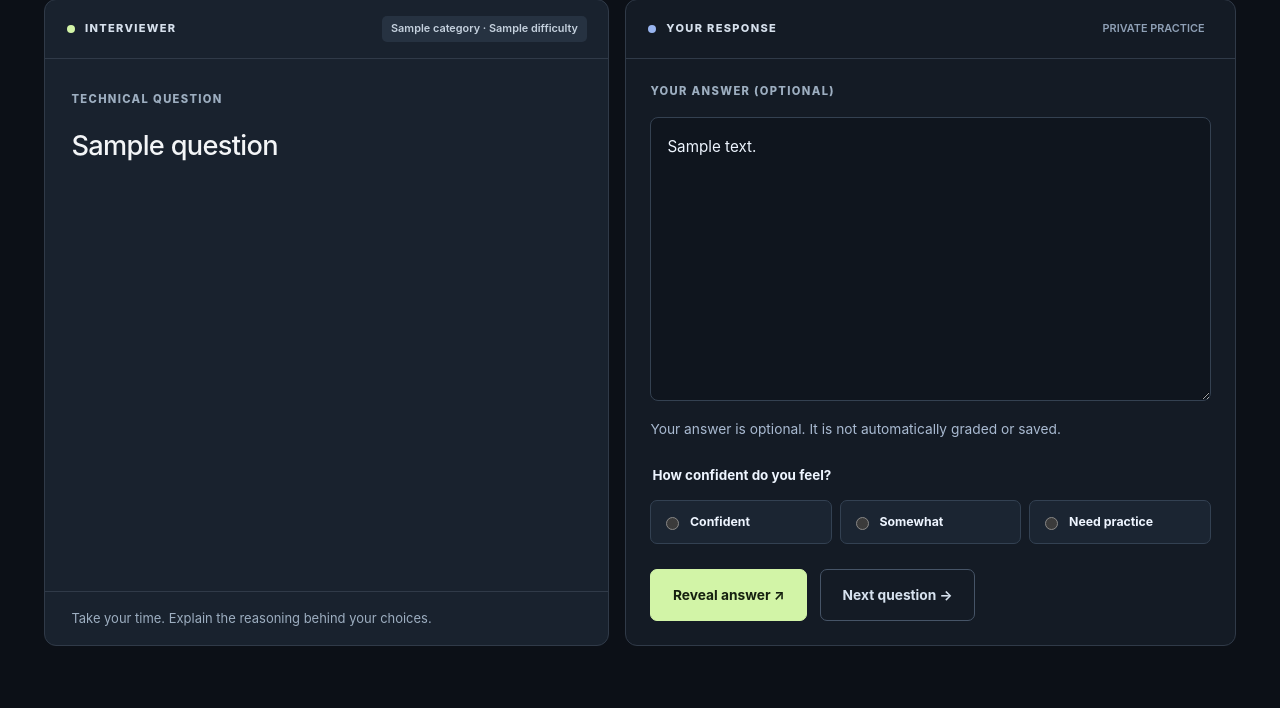
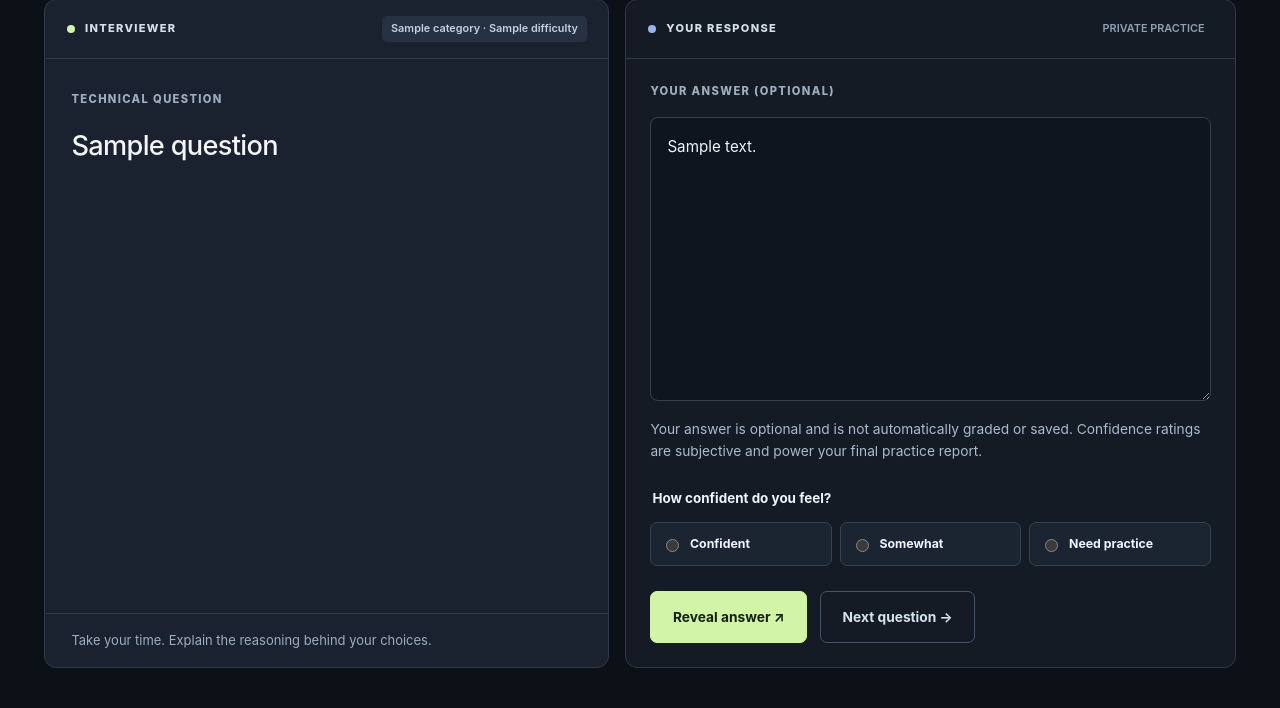
Before and after one commit to MohammadRezaHeydari-se/DevOps_Interview_Lab, a Flask app: template src/web/templates/question.html in a window 1280 px wide. Shown: the part 296-1004 px from the top of the page. Run offline with Flask 3, Linux system fonts and the light colour scheme; the template is opened without the code that fills it: most values are stand-ins (such as "Sample title", 1, 10 or a date in 2020).

Commit message:
copy: explain subjective ratings and final interview report

```diff
--- a/src/web/templates/question.html
+++ b/src/web/templates/question.html
@@ -24,7 +24,7 @@
     <form class="response-form" method="post" action="{{ url_for('main.answer') }}">
       <label for="answer" class="speaker-label">Your answer (optional)</label>
       <textarea id="answer" name="answer" rows="10" placeholder="Start with what you would check first, why it matters, and what you would do next...">{{ answer }}</textarea>
-      <p class="help">Your answer is optional. It is not automatically graded or saved.</p>
+      <p class="help">Your answer is optional and is not automatically graded or saved. Confidence ratings are subjective and power your final practice report.</p>
       <fieldset class="assessment">
         <legend>How confident do you feel?</legend>
         <div class="radio-group">
```
